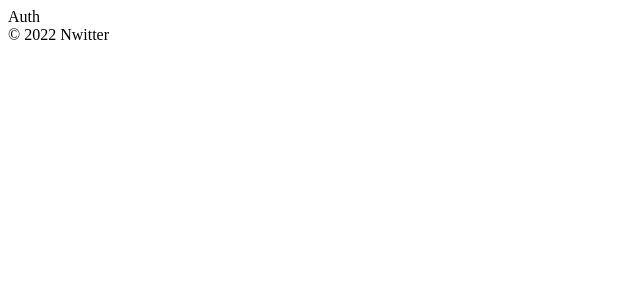
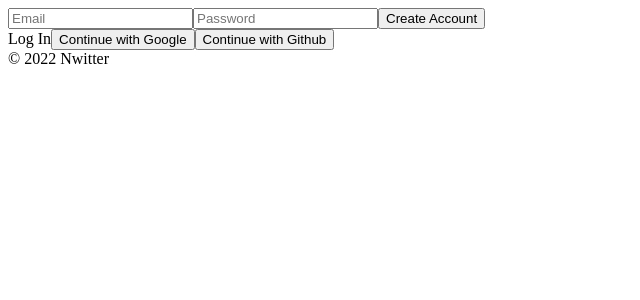
Before and after one commit to 99dlthdbs/nwitter, a React (Create React App) app: page /#/ in a window 1280 px wide. Shown: the top 300 px of the page, without its empty margins (0-640 px from the left). Built offline with nearby package versions, Linux system fonts and the light colour scheme; no server answers.

Commit message:
Update ✨ Log in 기능 추가

```diff
--- a/src/components/App.js
+++ b/src/components/App.js
@@ -1,14 +1,23 @@
-import React, { useState } from 'react';
+import React, { useEffect, useState } from 'react';
 import AppRouter from 'components/AppRouter';
 import { authService } from 'fbase';
 
 function App() {
-  console.log(authService.currentUser);
-
-  const [isLoggedIn, setIsLoggedIn] = useState(authService.currentUser);
+  const [init, setInit] = useState(false);
+  const [isLoggedIn, setIsLoggedIn] = useState(false);
+  useEffect(() => {
+    authService.onAuthStateChanged((user) => {
+      if (user) {
+        setIsLoggedIn(true);
+      } else {
+        setIsLoggedIn(false);
+      }
+      setInit(true);
+    });
+  }, []);
   return (
     <div>
-      <AppRouter isLoggedIn={isLoggedIn} />
+      {init ? <AppRouter isLoggedIn={isLoggedIn} /> : 'Initializing...'}
       <footer>&copy; {new Date().getFullYear()} Nwitter</footer>
     </div>
   );
--- a/src/routes/Auth.js
+++ b/src/routes/Auth.js
@@ -1,7 +1,72 @@
-import React from 'react';
+import React, { useState } from 'react';
+import {
+  getAuth,
+  createUserWithEmailAndPassword,
+  signInWithEmailAndPassword,
+} from 'firebase/auth';
 
 function Auth() {
-  return <div>Auth</div>;
+  const auth = getAuth();
+  const [email, setEmail] = useState('');
+  const [password, setPassword] = useState('');
+  const [newAccount, setNewAccount] = useState(true);
+  const [error, setError] = useState('');
+  const onChange = (event) => {
+    const {
+      target: { name, value },
+    } = event;
+    if (name === 'email') {
+      setEmail(value);
+    } else if (name === 'password') {
+      setPassword(value);
+    }
+  };
+  const onSubmit = async (event) => {
+    event.preventDefault();
+    try {
+      let data;
+      if (newAccount) {
+        data = await createUserWithEmailAndPassword(auth, email, password);
+      } else {
+        data = await signInWithEmailAndPassword(auth, email, password);
+      }
+      console.log(data);
+    } catch (error) {
+      setError(error.message);
+    }
+  };
+  const toggleAccount = () => {
+    setNewAccount((prev) => !prev);
+  };
+  return (
+    <div>
+      <form onSubmit={onSubmit}>
+        <input
+          onChange={onChange}
+          name='email'
+          type='email'
+          placeholder='Email'
+          required
+          value={email}
+        />
+        <input
+          onChange={onChange}
+          name='password'
+          type='text'
+          placeholder='Password'
+          required
+          value={password}
+        />
+        <input type='submit' value={newAccount ? 'Create Account' : 'Log In'} />
+        {error}
+      </form>
+      <span onClick={toggleAccount}>
+        {newAccount ? 'Log In' : 'Create Account'}
+      </span>
+      <button>Continue with Google</button>
+      <button>Continue with Github</button>
+    </div>
+  );
 }
 
 export default Auth;
```
